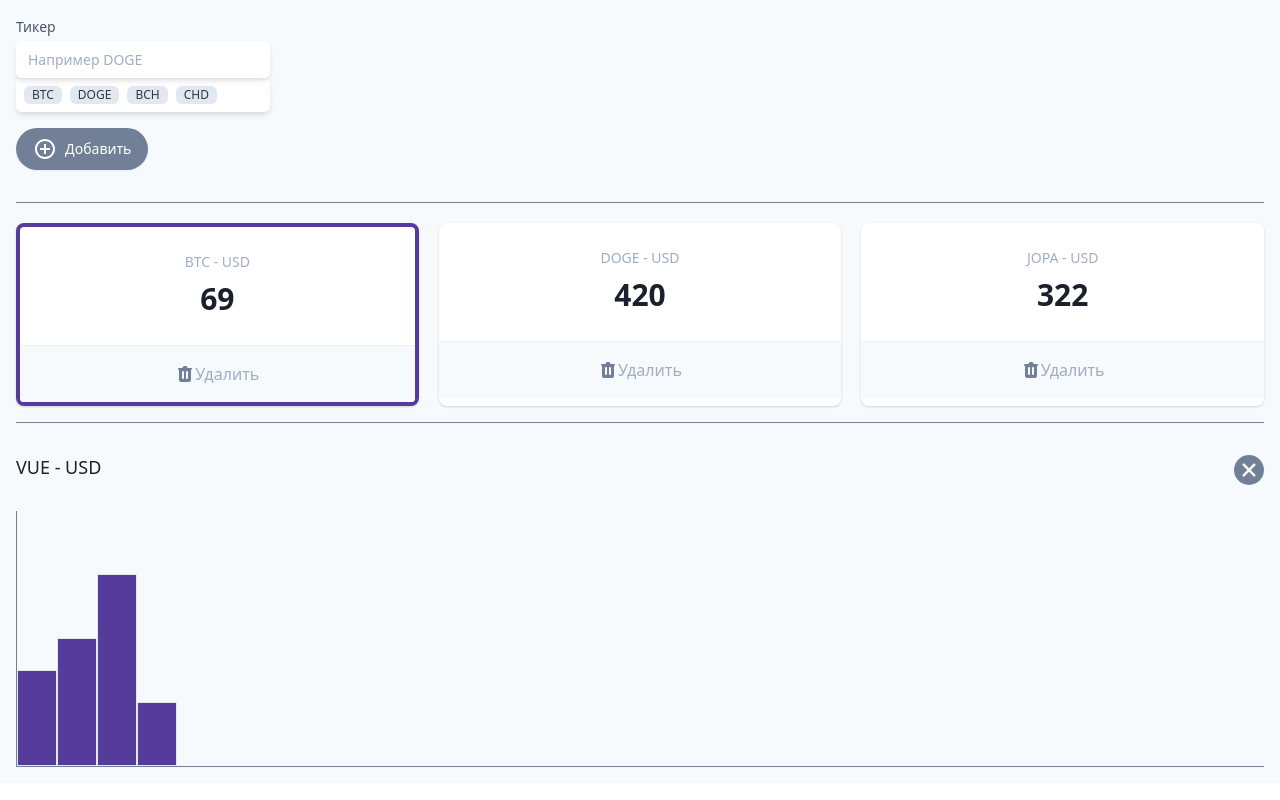
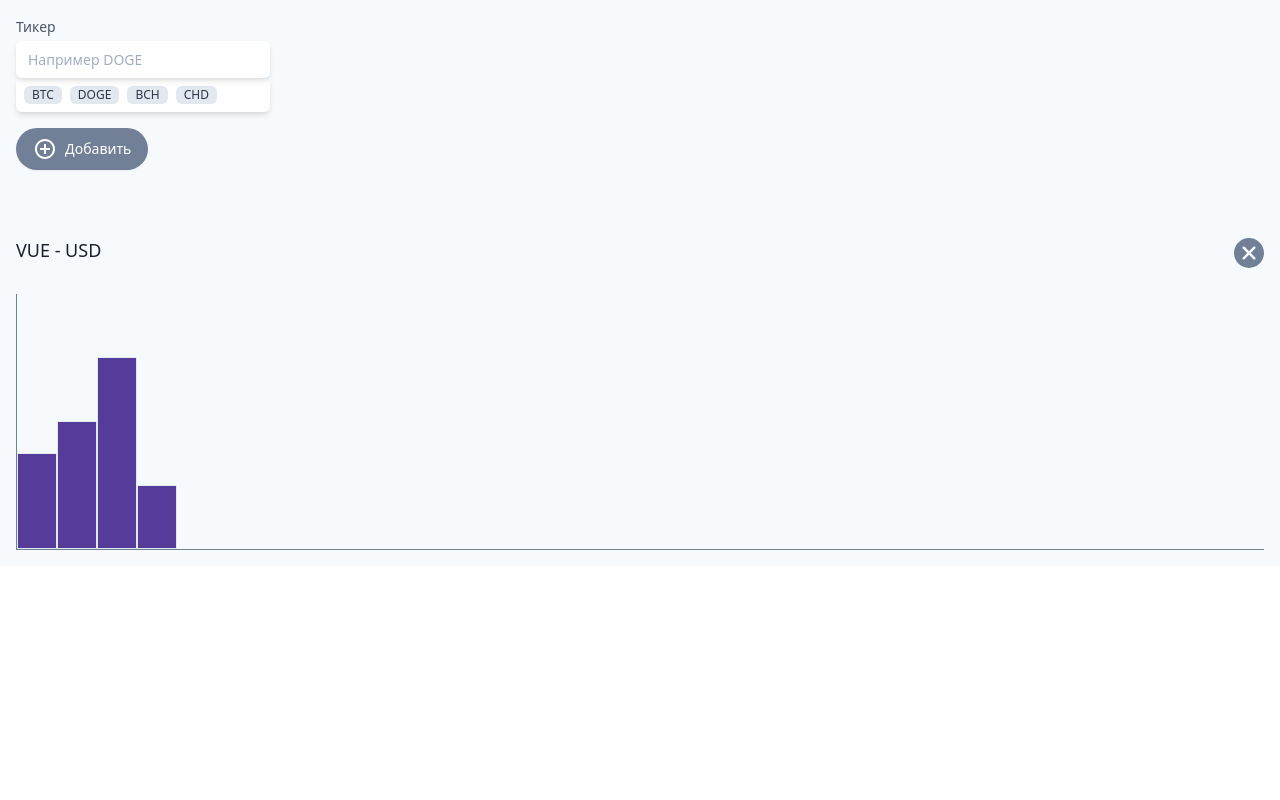
Before and after one commit to LemonAid200/cryptonomicon, a Vue app: page / in a window 1280 px wide. Built offline with nearby package versions, Linux system fonts and the light colour scheme; no server answers.

Commit message:
done dabudidabuday

```diff
--- a/src/App.vue
+++ b/src/App.vue
@@ -155,8 +155,25 @@
         })
       },
       closeGraph(){
-        this.isGraphShowed =false
-      }
+        this.isGraphShowed = false
+      },
+
+      // async closeGraph() {
+      //   const coinList = await fetch('https://min-api.cryptocompare.com/data/all/coinlist?summary=true')
+      //   const data = await coinList.json()
+      //   // console.log(data)
+
+      //   const objectives = new Map()
+      //   for (const [key, value] of Object.entries(data.Data)) {
+      //     objectives.set(key, value)
+      //   }
+      //   console.log(typeof objectives)
+
+      //   Object.entries(data.Data).forEach((item) => console.log(item[0]))
+
+
+      // }
+
     },
     data() {
       return {
@@ -167,9 +184,9 @@
         key: "f803a0614d11ffe8421ae96983ad4b1efe8ba29264d09309df3a6d9334f6169c",
         isGraphShowed: true,
         tickers: [
-          {name: "BTC", value: 69},
-          {name: "DOGE", value: 420},
-          {name: "JOPA", value: 322}
+          // {name: "BTC", value: 69},
+          // {name: "DOGE", value: 420},
+          // {name: "JOPA", value: 322}
         ]
       }
     },
@@ -177,7 +194,8 @@
     created: function () {
       setTimeout(() => {
         this.loadingPage = !this.loadingPage
-      }, 1500)
+
+      }, 500)
 
       setInterval(async() =>{
         if (this.tickers.length !== 0){
@@ -188,6 +206,8 @@
           }
         }
       }, 3000)
+
+
     }
 
   }
```
